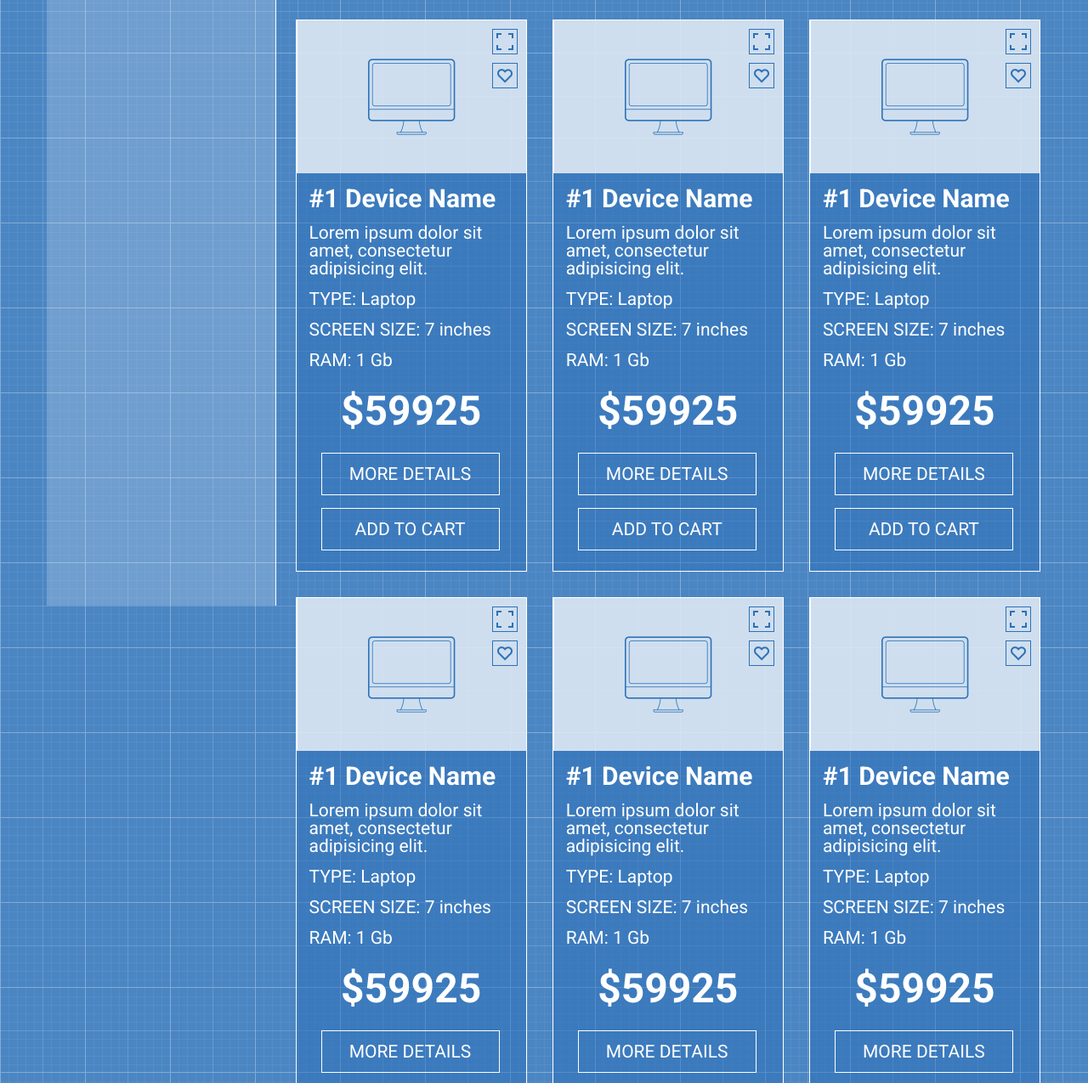
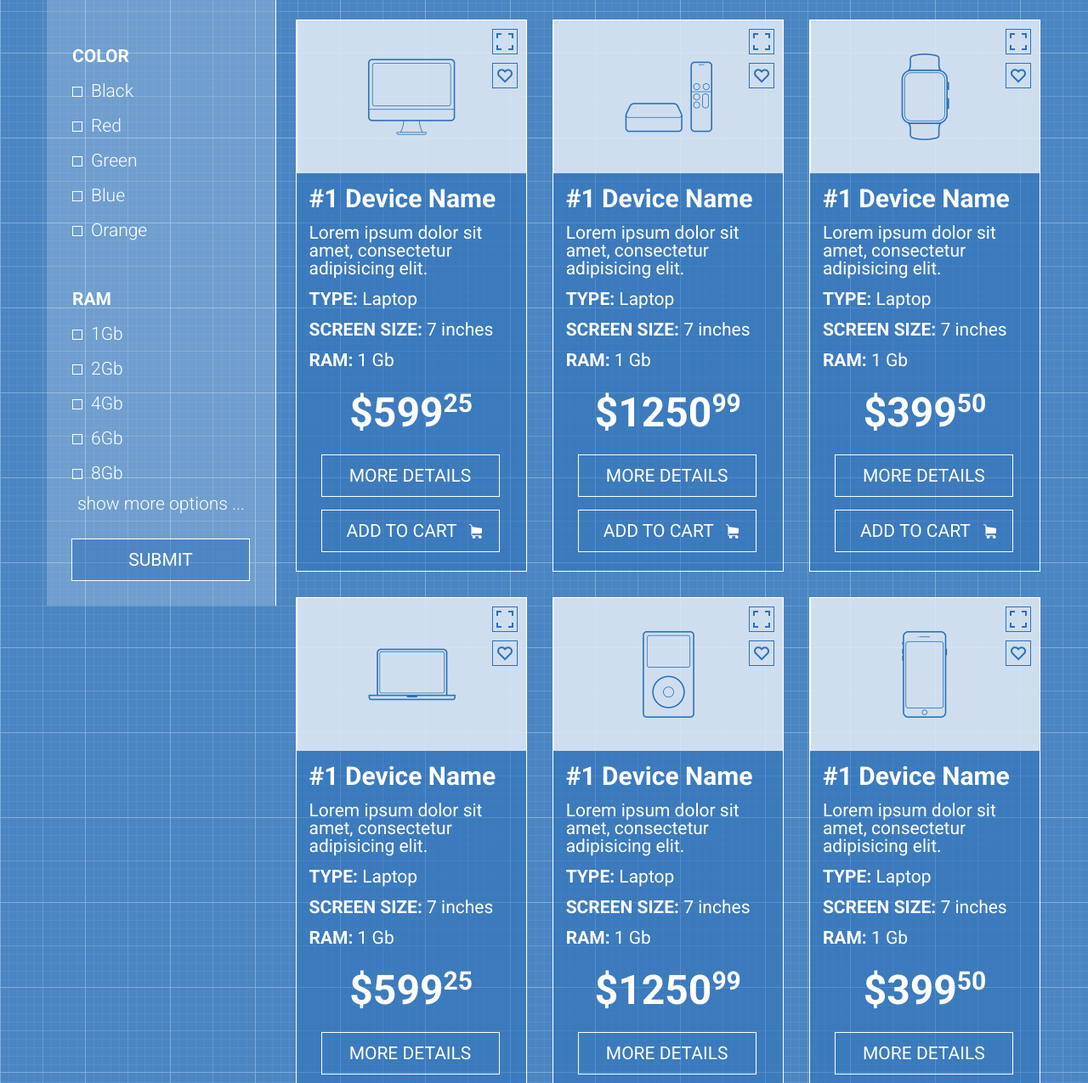
Before and after one commit to VitaliiHrushyn/vitaliihrushyn.github.io, a plain HTML site: page index.html in a window 1280 px wide. Shown: the part 638-1913 px from the top of the page at 85% size. Drawn offline with Linux system fonts and the light colour scheme.

Commit message:
added almost all disign elements

```diff
--- a/index.html
+++ b/index.html
@@ -40,7 +40,7 @@
 							<div class="row">
 								<div class="search-area">
 									<input class="search" type="text" name="search" placeholder="">
-									<input class="button" type="button" name="">
+									<input class="search-button" type="button" name="">
 								</div>
 							</div>
 						</div>
@@ -69,7 +69,81 @@
 				<div class="row">
 					<div class="col-md-3">
 						<div class="sidebar">
-							sidebar
+							<div class="sidebar-top-area">
+								<div class="sidebar-options-area">
+									<div class="sidebar-options-name">
+										DEVICE TYPE
+									</div>
+									<div class="sidebar-options-content">
+										<div class="sidebar-options-checkbox">
+											<input type="checkbox" id="Laptop" name="Laptop">
+											<label for="Laptop"><span class="checkbox-padding"><span>Laptop</label>
+										</div>
+										<div class="sidebar-options-checkbox">
+											<input type="checkbox" id="Tablet" name="Tablet">
+											<label for="Tablet"><span class="checkbox-padding"><span>Tablet</label>
+										</div>
+									</div>
+								</div>
+								<div class="sidebar-options-area">
+									<div class="sidebar-options-name">
+										COLOR
+									</div>
+									<div class="sidebar-options-content">
+										<div class="sidebar-options-checkbox">
+											<input type="checkbox" id="Black" name="Black">
+											<label for="Black"><span class="checkbox-padding"><span>Black</label>
+										</div>
+										<div class="sidebar-options-checkbox">
+											<input type="checkbox" id="Red" name="Red">
+											<label for="Red"><span class="checkbox-padding"><span>Red</label>
+										</div>
+										<div class="sidebar-options-checkbox">
+											<input type="checkbox" id="Green" name="Green">
+											<label for="Green"><span class="checkbox-padding"><span>Green</label>
+										</div>
+										<div class="sidebar-options-checkbox">
+											<input type="checkbox" id="Blue" name="Blue">
+											<label for="Blue"><span class="checkbox-padding"><span>Blue</label>
+										</div>
+										<div class="sidebar-options-checkbox">
+											<input type="checkbox" id="Orange" name="Orange">
+											<label for="Orange"><span class="checkbox-padding"><span>Orange</label>
+										</div>
+									</div>
+								</div>
+								<div class="sidebar-options-area">
+									<div class="sidebar-options-name">
+										RAM
+									</div>
+									<div class="sidebar-options-content">
+										<div class="sidebar-options-checkbox">
+											<input type="checkbox" id="1Gb" name="1Gb">
+											<label for="1Gb"><span class="checkbox-padding"><span>1Gb</label>
+										</div>
+										<div class="sidebar-options-checkbox">
+											<input type="checkbox" id="2Gb" name="2Gb">
+											<label for="2Gb"><span class="checkbox-padding"><span>2Gb</label>
+										</div>
+										<div class="sidebar-options-checkbox">
+											<input type="checkbox" id="4Gb" name="4Gb">
+											<label for="4Gb"><span class="checkbox-padding"><span>4Gb</label>
+										</div>
+										<div class="sidebar-options-checkbox">
+											<input type="checkbox" id="6Gb" name="6Gb">
+											<label for="6Gb"><span class="checkbox-padding"><span>6Gb</label>
+										</div>
+										<div class="sidebar-options-checkbox">
+											<input type="checkbox" id="8Gb" name="8Gb">
+											<label for="8Gb"><span class="checkbox-padding"><span>8Gb</label>
+										</div>
+									</div>
+								</div>
+							</div>
+							<div class="sidebar-show-more-options">
+								<a href="">show more options ...</a>
+							</div>
+							<div class="sidebar-submit-button">SUBMIT</div>
 						</div>
 					</div>
 					<div class="col-md-9">
@@ -77,7 +151,7 @@
 							<div class="all-products-description">
 								<div class="col-md-8">
 									<div class="breadcrumbs">
-										Home page > Producats > <span style="font-style: underline">Laptops and Tablets</span>
+										Home page > Producats > <span class="breadcrumbs-current">Laptops and Tablets</span>
 									</div>
 									<div class="current-article">
 										Laptops and Tablets
@@ -107,9 +181,15 @@
 										</div>
 										<div class="product-name">#1 Device Name</div>
 										<div class="product-description">Lorem ipsum dolor sit amet, consectetur adipisicing elit.</div>
-											<div class="product-type">Laptop</div>
-											<div class="product-screen-size">7 inches</div>
-											<div class="product-ram">1 Gb</div>
+										<div class="product-type">
+											<span class="product-feature-name">TYPE: </span>
+											Laptop</div>
+										<div class="product-screen-size">
+											<span class="product-feature-name">SCREEN SIZE: </span>
+											7 inches</div>
+										<div class="product-ram">
+											<span class="product-feature-name">RAM: </span>
+											1 Gb</div>
 										<div class="product-price">$599<sup>25</sup></div>
 										<div class="product-more-details">MORE DETAILS</div>
 										<div class="product-add-to-cart">ADD TO CART</div>
@@ -119,165 +199,203 @@
 									<div class="product-card">
 										<div class="product-header">
 											<div class="product-image">
-													<img src="images/products/monitor.png">
+												<img src="images/products/2.png">
 											</div>
 											<div class="product-target"></div>
 											<div class="product-like"></div>
 										</div>
 										<div class="product-name">#1 Device Name</div>
 										<div class="product-description">Lorem ipsum dolor sit amet, consectetur adipisicing elit.</div>
-											<div class="product-type">Laptop</div>
-											<div class="product-screen-size">7 inches</div>
-											<div class="product-ram">1 Gb</div>
-											<div class="product-price">$599<sup>25</sup></div>
+										<div class="product-type">
+											<span class="product-feature-name">TYPE: </span>
+											Laptop</div>
+										<div class="product-screen-size">
+											<span class="product-feature-name">SCREEN SIZE: </span>
+											7 inches</div>
+										<div class="product-ram">
+											<span class="product-feature-name">RAM: </span>
+											1 Gb</div>
+										<div class="product-price">$1250<sup>99</sup></div>
 										<div class="product-more-details">MORE DETAILS</div>
 										<div class="product-add-to-cart">ADD TO CART</div>
 									</div>
-								</div><div class="col-md-4">
+								</div>
+								<div class="col-md-4">
 									<div class="product-card">
 										<div class="product-header">
 											<div class="product-image">
-													<img src="images/products/monitor.png">
+												<img src="images/products/3.png">
 											</div>
 											<div class="product-target"></div>
 											<div class="product-like"></div>
 										</div>
 										<div class="product-name">#1 Device Name</div>
 										<div class="product-description">Lorem ipsum dolor sit amet, consectetur adipisicing elit.</div>
-											<div class="product-type">Laptop</div>
-											<div class="product-screen-size">7 inches</div>
-											<div class="product-ram">1 Gb</div>
-											<div class="product-price">$599<sup>25</sup></div>
+										<div class="product-type">
+											<span class="product-feature-name">TYPE: </span>
+											Laptop</div>
+										<div class="product-screen-size">
+											<span class="product-feature-name">SCREEN SIZE: </span>
+											7 inches</div>
+										<div class="product-ram">
+											<span class="product-feature-name">RAM: </span>
+											1 Gb</div>
+										<div class="product-price">$399<sup>50</sup></div>
 										<div class="product-more-details">MORE DETAILS</div>
 										<div class="product-add-to-cart">ADD TO CART</div>
 									</div>
-								</div><div class="col-md-4">
+								</div>
+								<div class="col-md-4">
 									<div class="product-card">
 										<div class="product-header">
 											<div class="product-image">
-													<img src="images/products/monitor.png">
+												<img src="images/products/11.png">
 											</div>
 											<div class="product-target"></div>
 											<div class="product-like"></div>
 										</div>
 										<div class="product-name">#1 Device Name</div>
 										<div class="product-description">Lorem ipsum dolor sit amet, consectetur adipisicing elit.</div>
-											<div class="product-type">Laptop</div>
-											<div class="product-screen-size">7 inches</div>
-											<div class="product-ram">1 Gb</div>
+										<div class="product-type">
+											<span class="product-feature-name">TYPE: </span>
+											Laptop</div>
+										<div class="product-screen-size">
+											<span class="product-feature-name">SCREEN SIZE: </span>
+											7 inches</div>
+										<div class="product-ram">
+											<span class="product-feature-name">RAM: </span>
+											1 Gb</div>
 										<div class="product-price">$599<sup>25</sup></div>
 										<div class="product-more-details">MORE DETAILS</div>
 										<div class="product-add-to-cart">ADD TO CART</div>
 									</div>
-								</div><div class="col-md-4">
+								</div>
+								<div class="col-md-4">
 									<div class="product-card">
 										<div class="product-header">
 											<div class="product-image">
-													<img src="images/products/monitor.png">
+												<img src="images/products/22.png">
 											</div>
 											<div class="product-target"></div>
 											<div class="product-like"></div>
 										</div>
 										<div class="product-name">#1 Device Name</div>
 										<div class="product-description">Lorem ipsum dolor sit amet, consectetur adipisicing elit.</div>
-											<div class="product-type">Laptop</div>
-											<div class="product-screen-size">7 inches</div>
-											<div class="product-ram">1 Gb</div>
-											<div class="product-price">$599<sup>25</sup></div>
+										<div class="product-type">
+											<span class="product-feature-name">TYPE: </span>
+											Laptop</div>
+										<div class="product-screen-size">
+											<span class="product-feature-name">SCREEN SIZE: </span>
+											7 inches</div>
+										<div class="product-ram">
+											<span class="product-feature-name">RAM: </span>
+											1 Gb</div>
+										<div class="product-price">$1250<sup>99</sup></div>
 										<div class="product-more-details">MORE DETAILS</div>
 										<div class="product-add-to-cart">ADD TO CART</div>
 									</div>
-								</div><div class="col-md-4">
+								</div>
+								<div class="col-md-4">
 									<div class="product-card">
 										<div class="product-header">
 											<div class="product-image">
-													<img src="images/products/monitor.png">
+												<img src="images/products/33.png">
 											</div>
 											<div class="product-target"></div>
 											<div class="product-like"></div>
 										</div>
 										<div class="product-name">#1 Device Name</div>
 										<div class="product-description">Lorem ipsum dolor sit amet, consectetur adipisicing elit.</div>
-											<div class="product-type">Laptop</div>
-											<div class="product-screen-size">7 inches</div>
-											<div class="product-ram">1 Gb</div>
-											<div class="product-price">$599<sup>25</sup></div>
+										<div class="product-type">
+											<span class="product-feature-name">TYPE: </span>
+											Laptop</div>
+										<div class="product-screen-size">
+											<span class="product-feature-name">SCREEN SIZE: </span>
+											7 inches</div>
+										<div class="product-ram">
+											<span class="product-feature-name">RAM: </span>
+											1 Gb</div>
+										<div class="product-price">$399<sup>50</sup></div>
 										<div class="product-more-details">MORE DETAILS</div>
 										<div class="product-add-to-cart">ADD TO CART</div>
 									</div>
-								</div><div class="col-md-4">
+								</div>
+								<div class="col-md-4">
 									<div class="product-card">
 										<div class="product-header">
 											<div class="product-image">
-													<img src="images/products/monitor.png">
+												<img src="images/products/33.png">
 											</div>
 											<div class="product-target"></div>
 											<div class="product-like"></div>
 										</div>
 										<div class="product-name">#1 Device Name</div>
 										<div class="product-description">Lorem ipsum dolor sit amet, consectetur adipisicing elit.</div>
-											<div class="product-type">Laptop</div>
-											<div class="product-screen-size">7 inches</div>
-											<div class="product-ram">1 Gb</div>
+										<div class="product-type">
+											<span class="product-feature-name">TYPE: </span>
+											Laptop</div>
+										<div class="product-screen-size">
+											<span class="product-feature-name">SCREEN SIZE: </span>
+											7 inches</div>
+										<div class="product-ram">
+											<span class="product-feature-name">RAM: </span>
+											1 Gb</div>
 										<div class="product-price">$599<sup>25</sup></div>
 										<div class="product-more-details">MORE DETAILS</div>
 										<div class="product-add-to-cart">ADD TO CART</div>
 									</div>
-								</div><div class="col-md-4">
+								</div>
+								<div class="col-md-4">
 									<div class="product-card">
 										<div class="product-header">
 											<div class="product-image">
-													<img src="images/products/monitor.png">
+												<img src="images/products/2.png">
 											</div>
 											<div class="product-target"></div>
 											<div class="product-like"></div>
 										</div>
 										<div class="product-name">#1 Device Name</div>
 										<div class="product-description">Lorem ipsum dolor sit amet, consectetur adipisicing elit.</div>
-											<div class="product-type">Laptop</div>
-											<div class="product-screen-size">7 inches</div>
-											<div class="product-ram">1 Gb</div>
-											<div class="product-price">$599<sup>25</sup></div>
+										<div class="product-type">
+											<span class="product-feature-name">TYPE: </span>
+											Laptop</div>
+										<div class="product-screen-size">
+											<span class="product-feature-name">SCREEN SIZE: </span>
+											7 inches</div>
+										<div class="product-ram">
+											<span class="product-feature-name">RAM: </span>
+											1 Gb</div>
+										<div class="product-price">$1250<sup>99</sup></div>
 										<div class="product-more-details">MORE DETAILS</div>
 										<div class="product-add-to-cart">ADD TO CART</div>
 									</div>
-								</div><div class="col-md-4">
+								</div>
+								<div class="col-md-4">
 									<div class="product-card">
 										<div class="product-header">
 											<div class="product-image">
-													<img src="images/products/monitor.png">
+												<img src="images/products/3.png">
 											</div>
 											<div class="product-target"></div>
 											<div class="product-like"></div>
 										</div>
 										<div class="product-name">#1 Device Name</div>
 										<div class="product-description">Lorem ipsum dolor sit amet, consectetur adipisicing elit.</div>
-											<div class="product-type">Laptop</div>
-											<div class="product-screen-size">7 inches</div>
-											<div class="product-ram">1 Gb</div>
-											<div class="product-price">$599<sup>25</sup></div>
-											<div class="product-more-details">MORE DETAILS</div>
-											<div class="product-add-to-cart">ADD TO CART</div>
-										</div>
-								</div><div class="col-md-4">
-										<div class="product-card">
-											<div class="product-header">
-												<div class="product-image">
-													<img src="images/products/monitor.png">
-												</div>
-												<div class="product-target"></div>
-												<div class="product-like"></div>
-											</div>
-											<div class="product-name">#1 Device Name</div>
-											<div class="product-description">Lorem ipsum dolor sit amet, consectetur adipisicing elit.</div>
-											<div class="product-type">Laptop</div>
-											<div class="product-screen-size">7 inches</div>
-											<div class="product-ram">1 Gb</div>
-											<div class="product-price">$599<sup>25</sup></div>
+										<div class="product-type">
+											<span class="product-feature-name">TYPE: </span>
+											Laptop</div>
+										<div class="product-screen-size">
+											<span class="product-feature-name">SCREEN SIZE: </span>
+											7 inches</div>
+										<div class="product-ram">
+											<span class="product-feature-name">RAM: </span>
+											1 Gb</div>
+										<div class="product-price">$399<sup>50</sup></div>
 										<div class="product-more-details">MORE DETAILS</div>
 										<div class="product-add-to-cart">ADD TO CART</div>
 									</div>
 								</div>
+
 							</div>
 							<div class="load-more">
 								Load more ...
--- a/style.css
+++ b/style.css
@@ -80,6 +80,7 @@ body {
 .submenu {
 	list-style-type: none;
 	position: absolute;
+	z-index: 1;
 	width: 292px;
 	background-color: #2c71b8;
 }
@@ -92,6 +93,14 @@ body {
 	background-color: white;
 	color: #2c71b8;
 }
+/*.menu > li > ul > li > a:hover {
+	background-color: white;
+	color: #2c71b8;
+}
+.menu > li > ul > li > a:hover .menu a {
+	background-color: #2c71b8;
+	color: white;
+}*/
 .search-area {
 	display: block;
 	width: 200px;
@@ -117,7 +126,7 @@ body {
 	background-color: transparent;
 
 	}
-.button {
+.search-button {
 	padding: 0;
 	border: none;
 	position: absolute;
@@ -182,11 +191,63 @@ body {
 	border-top: 1px solid white;
 }
 .sidebar {
+	display: block;
 	background-color: rgba(255,255,255,0.20);
 	width: 270px;
 	height: 850px;
 	border-right: 1px solid white;
+	color: white;
+	font-size: 21px;
 }
+.sidebar-top-area {
+	display: block;
+	height: 720px;
+}
+.sidebar-options-area {
+	padding-top: 30px;
+	padding-left: 30px;
+	padding-bottom: 10px;
+}
+.sidebar-options-name {
+	font-weight: bold;
+	padding-bottom: 20px;
+}
+.sidebar-options-content {
+	font-weight: lighter;
+}
+.sidebar-options-checkbox {
+	margin-bottom: 20px;
+}
+.sidebar-options-checkbox label {
+	position: relative;
+	/*margin-right: 10px;*/
+}
+.sidebar-options-checkbox label:before {
+	content: "";
+	display: inline-block;
+	width: 10px;
+	height: 10px;
+	border: 1px solid white;
+}
+.sidebar-options-checkbox input[type="checkbox"]:checked + label:before {
+	background-color: white;
+}
+.sidebar-options-checkbox input[type="checkbox"] {
+	display: none;
+}
+.checkbox-padding {
+	padding-left: 10px;
+}
+.sidebar-show-more-options {
+	padding-bottom: 30px;
+	text-align: center;
+	font-weight: lighter;
+}
+.sidebar-show-more-options a {
+	text-decoration: none;
+	color: white;
+}
+
 .all-products-area {
 	display: block;
 }
@@ -196,6 +257,9 @@ body {
 }
 .breadcrumbs {
 	color: rgba(255,255,255,0.5);
+}
+.breadcrumbs-current {
+	text-decoration: underline;
 }
 .current-article {
 	color: white;
@@ -319,15 +383,8 @@ body {
 	padding: 15px 0 0 15px;
 
 }
-
-.product-type:before {
-	content: "TYPE: "
-}
-.product-screen-size:before {
-	content: "SCREEN SIZE: "
-}
-.product-ram:before {
-	content: "RAM: "
+.product-feature-name {
+	font-weight: bold;
 }
 .product-price {
 	display: block;
@@ -337,7 +394,11 @@ body {
 	margin-top: 25px;
 	margin-bottom: 25px;
 }
-.product-more-details, .product-add-to-cart {
+.product-price sup {
+	vertical-align: super;
+	font-size: 30px;
+}
+.product-more-details, .product-add-to-cart, .sidebar-submit-button {
 	margin-top: 15px;
 	margin-left: 29px;
 	padding-top: 14px;
@@ -348,7 +409,13 @@ body {
 	font-size: 21px;
 	text-align: center;
 }
-.product-more-details:hover, .product-add-to-cart:hover {
+.product-add-to-cart {
+	background-image: url(images/basket-white.png);
+	background-repeat: no-repeat;
+	background-position: 90% 50%;
+	padding-right: 20px;
+}
+.product-more-details:hover, .product-add-to-cart:hover, .sidebar-submit-button:hover {
 	background-color: rgba(255,255,255,0.25);
 }
 
@@ -370,3 +437,7 @@ body {
 	font-size: 21px;
 	background-color: rgba(255,255,255,0.75);
 }
+.sidebar-submit-button {
+	background-color: rgba(44,113,184,0.5);
+	margin-top: 0px;
+}
```
Also changed, not shown: images/basket-white.png (added), images/products/11.png (added), images/products/2.png (added), images/products/22.png (added), images/products/3.png (added), images/products/33.png (added). Lines whose indentation alone changed are shown as unchanged.
